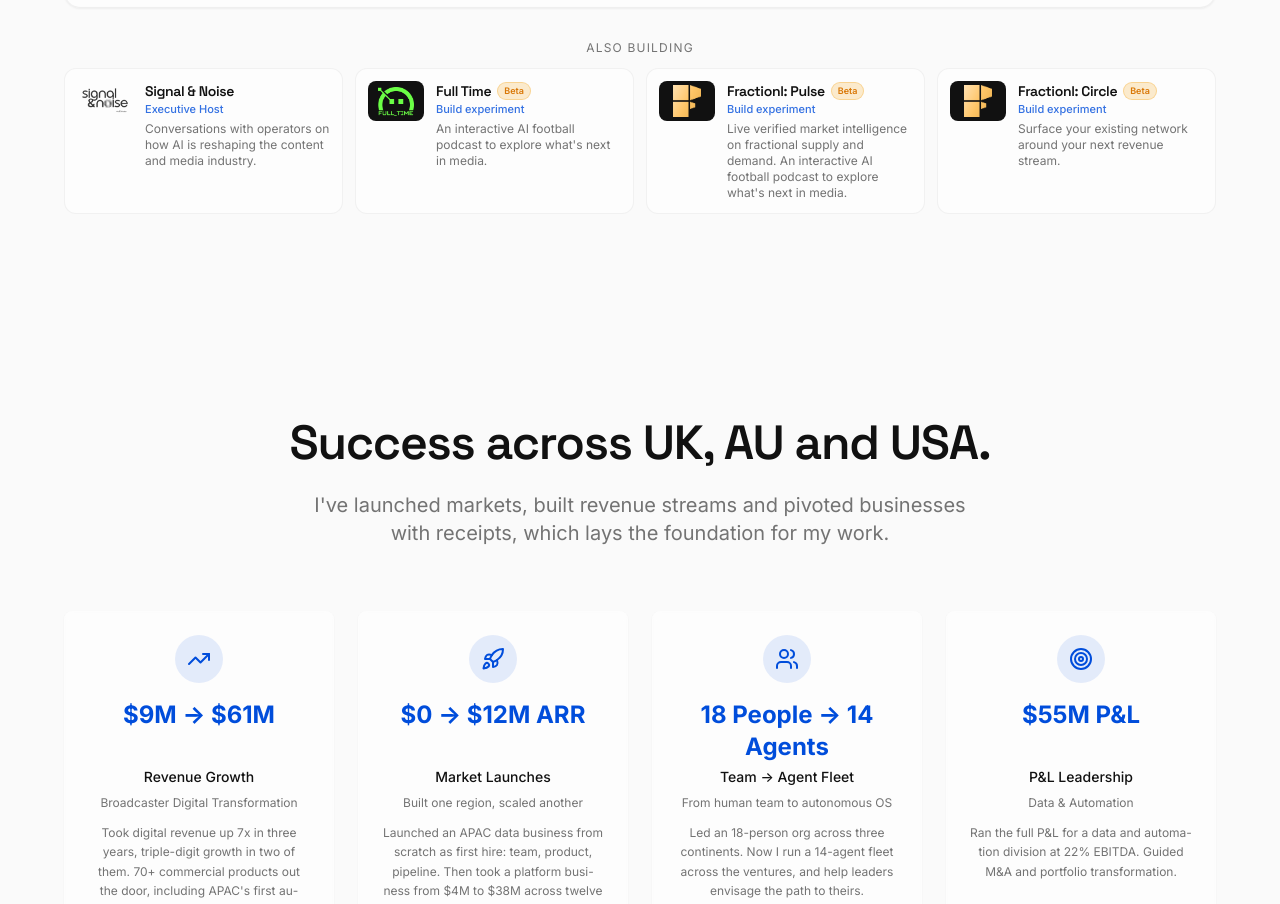
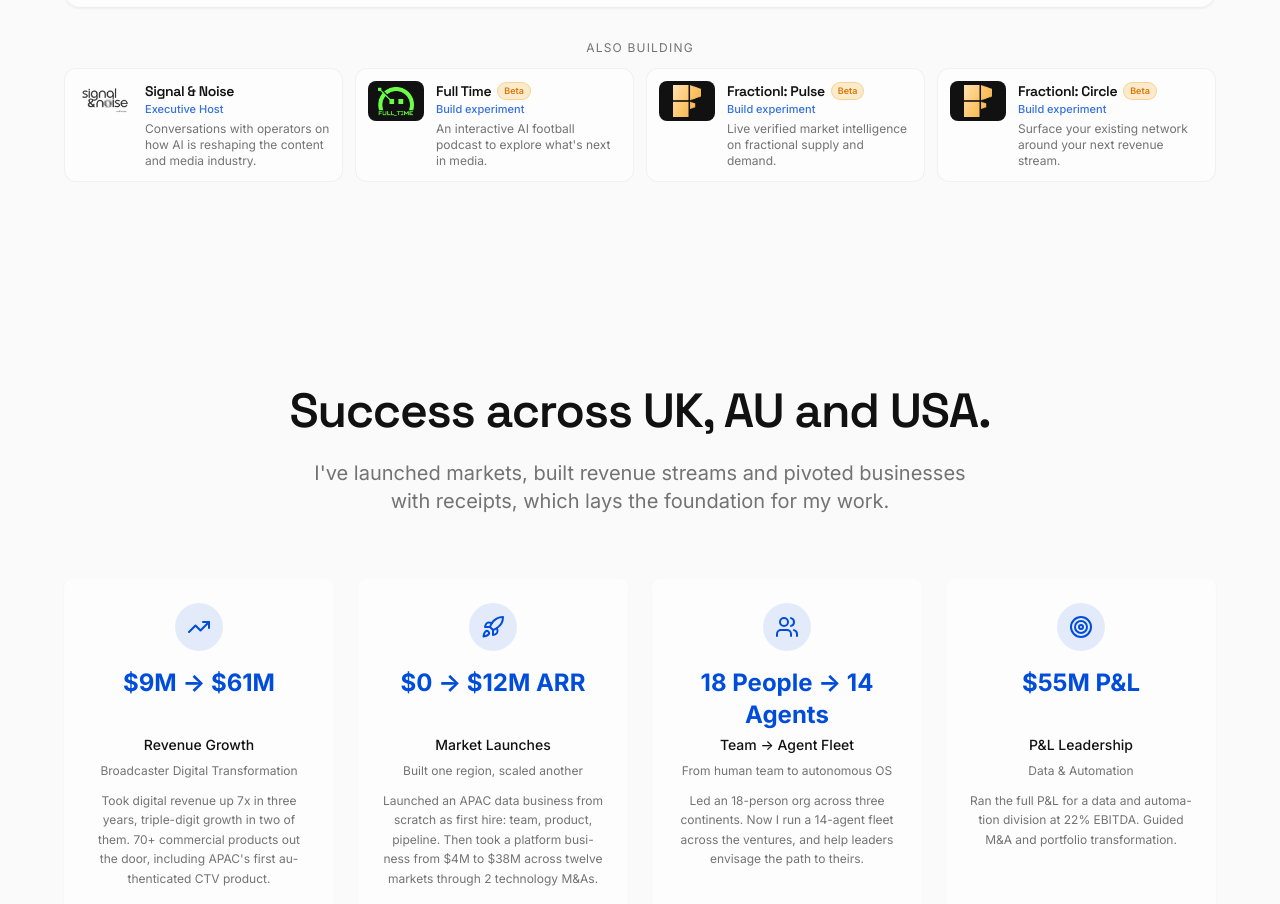
Before and after one commit to krishanraja/krish-raja, a React (Vite) app: page / in a window 1280 px wide. Shown: the part 3780-4684 px from the top of the page. Built offline with nearby package versions, Linux system fonts and the light colour scheme.

Commit message:
feat: shorten description for 'Fractionl: Pulse' portfolio entry
Trim lengthy description for clarity and conciseness

Co-authored-by: krishanraja <226431269+krishanraja@users.noreply.github.com>

```diff
--- a/src/content/portfolio.ts
+++ b/src/content/portfolio.ts
@@ -87,7 +87,7 @@ export const portfolio: PortfolioContent = {
     },
     {
       name: 'Fractionl: Pulse',
-      description: 'Live verified market intelligence on fractional supply and demand. An interactive AI football podcast to explore what\'s next in media.',
+      description: 'Live verified market intelligence on fractional supply and demand.',
       asset: 'fractionl',
       url: 'https://fractionl.ai',
       role: 'Build experiment',
```
